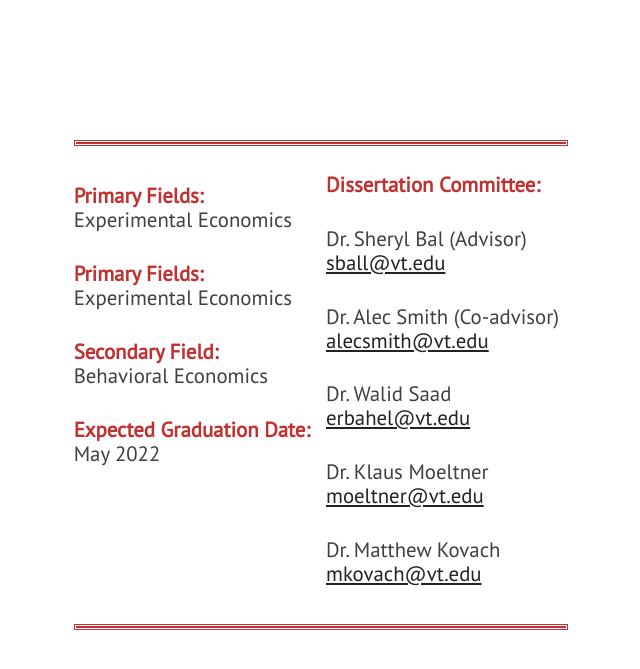
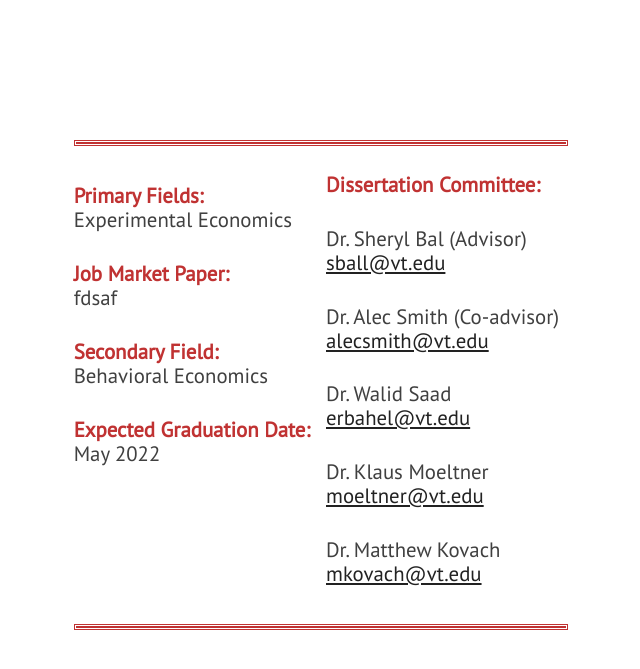
Before and after one commit to KevinKCV/kevinzou, a Jekyll site: the page built from index.html, in a window 1280 px wide and 900 px high, scrolled down 1045 px. Shown: the top 669 px of the window, without its empty margins (322-962 px from the left). Built offline with Jekyll 4.4.1, drawn with Linux system fonts in a browser that asks for light colours; nearby versions of some CDN libraries.

Commit message:
Update 01info.html

```diff
--- a/_includes/01info.html
+++ b/_includes/01info.html
@@ -12,8 +12,8 @@
              Experimental Economics </p>
 
             <p class="paragraph-text">
-            <b class="paragraph-text" style="color:rgb(192, 50, 50)"> Primary Fields:</b> <br>
-             Experimental Economics </p>
+            <b class="paragraph-text" style="color:rgb(192, 50, 50)"> Job Market Paper:</b> <br>
+             fdsaf </p>
 
             <p class="paragraph-text">
             <b class="paragraph-text" style="color:rgb(192, 50, 50)"> Secondary Field:</b><br>
```
